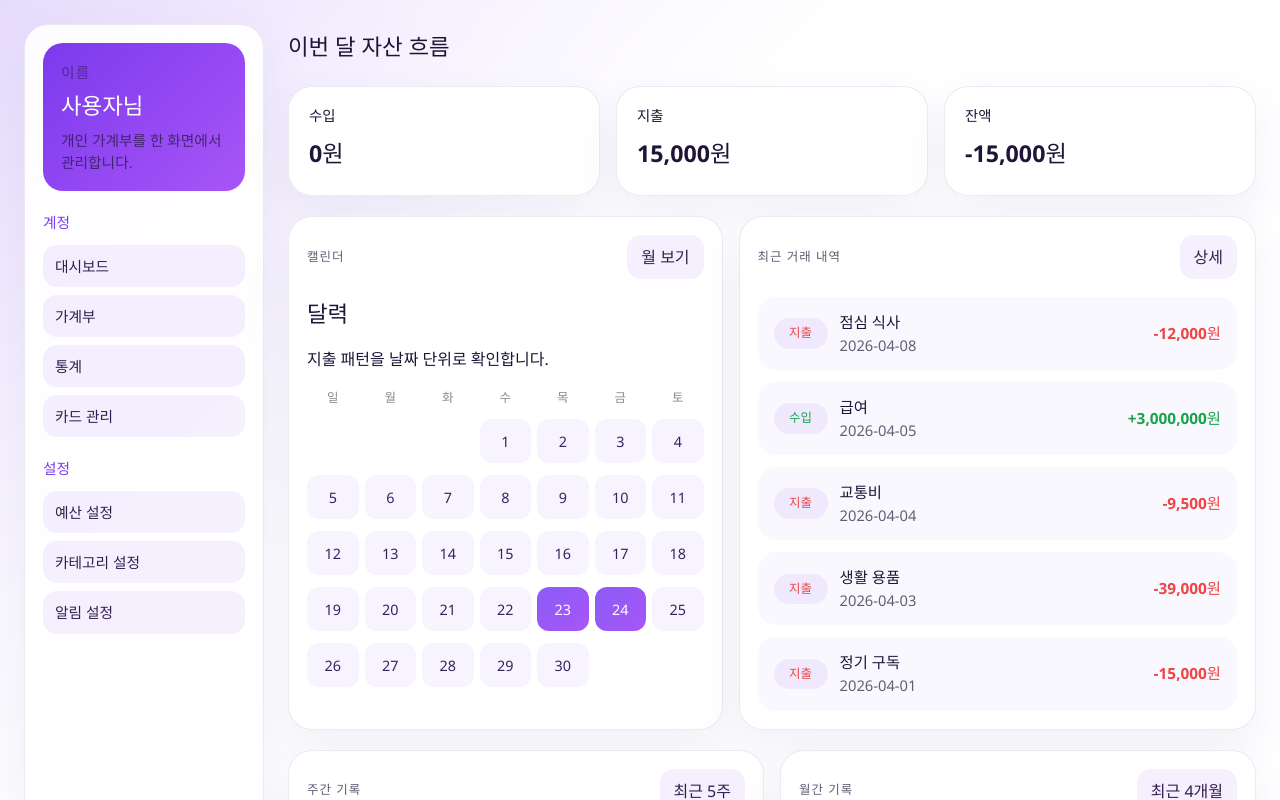
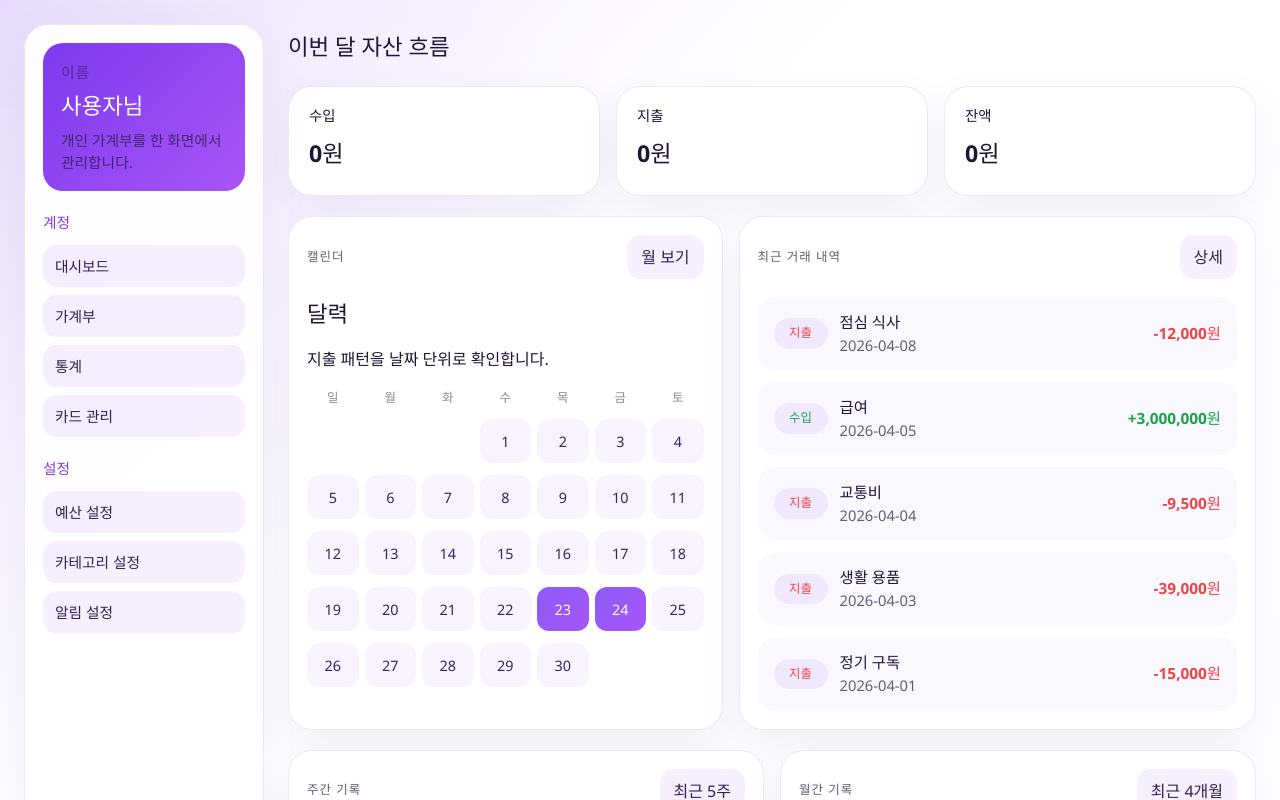
Before and after one commit to ksy9565/KB_Skeleton_Project, a Vue app: page / in a window 1280 px wide. Shown: the top 800 px of the page. Built offline with nearby package versions, Linux system fonts and the light colour scheme; data requests are answered from the project's data file.

Commit message:
Feat: 로그인한 유저의 transaction 조회 기능 구현 authStore의 현재 사용자 정보를 기반으로 transaction을 조회하도록 수정 transactionService에 userId 필터링 API 추가

```diff
--- a/db.json
+++ b/db.json
@@ -1,26 +1,12 @@
 {
   "users": [
-    {
-      "id": 1,
-      "username": "test123",
-      "password": "1234",
-      "name": "최이초",
-      "balance": 100000000,
-      "layoutId": 1
-    }
+    { "id": "user1", "name": "철수", "balance": 1000000 },
+    { "id": "user2", "name": "영희", "balance": 500000 }
   ],
   "transactions": [
-    {
-      "id": 1,
-      "userId": 1,
-      "type": "expense",
-      "amount": 15000,
-      "categoryId": 1,
-      "paymentMethod": "현금",
-      "date": "2026-04-08",
-      "memo": "점심 식사",
-      "isFixed": false
-    }
+    { "id": 1, "userId": "user1", "type": "income", "amount": 50000, "date": "2026-04-01", "title": "용돈" },
+    { "id": 2, "userId": "user1", "type": "expense", "amount": 10000, "date": "2026-04-02", "title": "커피" },
+    { "id": 3, "userId": "user2", "type": "income", "amount": 200000, "date": "2026-04-01", "title": "월급" }
   ],
   "catgories": [
     {
--- a/src/pages/mainPage/logined.vue
+++ b/src/pages/mainPage/logined.vue
@@ -12,10 +12,15 @@ import '@/styles/mainPage/logined.css';
 
 import { computed, onMounted } from 'vue';
 import { useTransactionStore } from '@/stores/transactionStore';
+import { useAuthStore } from '@/stores/authStore';
 
 const transactionStore = useTransactionStore()
-onMounted(() => {
-  transactionStore.fetchTransactions();
+const authStore = useAuthStore();
+
+onMounted(async () => {
+  if (authStore.currentUser) {
+    await transactionStore.fetchTransactions();
+  }
 });
 
 const navigationGroups = [
--- a/src/services/transactionService.js
+++ b/src/services/transactionService.js
@@ -3,9 +3,14 @@ import axios from 'axios';
 const BASE_URL = 'http://localhost:3000/transactions';
 
 export const transactionService = {
-  // 전체 거래 내역 가져오기
-  async getTransactions() {
-    const res = await axios.get(BASE_URL);
+  // 특정 유저의 전체 거래 내역 가져오기
+  // GET /transactions?userId={userId}
+async getTransactionsByUserId(userId) {
+    if (!userId) throw new Error('userId가 필요합니다.');
+
+    const res = await axios.get(BASE_URL, {
+        params: { userId }
+    });
     return res.data;
-  },
+}
 };
--- a/src/services/userService..js
+++ b/src/services/userService.js
@@ -1,12 +1,11 @@
 import axios from 'axios';
 
 const api = axios.create({
-  baseURL: 'https://api.your-domain.com',
-  timeout: 5000,
+  baseURL: 'http://localhost:3000',
 });
 
+// 유저 정보 가져오기
 export const fetchUserInfoApi = async (userId) => {
-  // 실제 백엔드 엔드포인트에 맞춰 수정하세요
   const response = await api.get(`/users/${userId}`);
   return response.data;
 };
--- a/src/stores/authStore.js
+++ b/src/stores/authStore.js
@@ -1,5 +1,6 @@
 import { defineStore } from 'pinia';
 import { ref, computed } from 'vue';
+import { fetchUserInfoApi } from '@/services/userService';
 
 export const useAuthStore = defineStore('auth', () => {
   // State: 사용자 정보 저장 변수
@@ -42,7 +43,7 @@ export const useAuthStore = defineStore('auth', () => {
     try {
       const data = await fetchUserInfoApi(userId);
       // API 응답 데이터를 state에 저장
-      currentUser.value = data;
+      login(data);
     } catch (err) {
       console.error('사용자 정보 로딩 실패:', err);
       error.value = err.message;
--- a/src/stores/transactionStore.js
+++ b/src/stores/transactionStore.js
@@ -1,13 +1,17 @@
 import { defineStore } from 'pinia';
 import { ref, computed } from 'vue';
 import { transactionService } from '@/services/transactionService';
+import { useAuthStore } from './authStore';
 
 
 export const useTransactionStore = defineStore('transaction', () => {
   // State
+  const authStore = useAuthStore();
   const transactions = ref([]);
   const budgets = ref([]);
   const currentMonth = ref(new Date().toISOString().slice(0, 7));
+
+  console.log(authStore.currentUser);
 
   // Getters
   // 1. 월별 거래내역 필터링
@@ -31,16 +35,24 @@ export const useTransactionStore = defineStore('transaction', () => {
 
   // 4. 총 자산
   const totalBalance = computed(() => {
-    return transactions.value.reduce((acc, cur) => {
+    const initialBalance = authStore.currentUser?.balance || 0;
+    const historySum = transactions.value.reduce((acc, cur) => {
       return cur.type === 'income' ? acc + cur.amount : acc - cur.amount;
     }, 0);
+    return initialBalance + historySum;
   });
 
   // Actions
-  // 1. 거래 가져오기
+  // 1. 현재 로그인한 유저의 거래 내역 가져오기
   async function fetchTransactions(){
+    const userId = authStore.currentUser?.id;
+    if (!userId) {
+      console.warn('로그인한 유저 정보가 없어 내역을 불러올 수 없습니다.');
+      return;
+    }
+
     try {
-      const data = await transactionService.getTransactions();
+      const data = await transactionService.getTransactionsByUserId(userId);
       transactions.value = data;
       console.log("데이터 로드 성공: ", data);
     } catch (error) {
```
